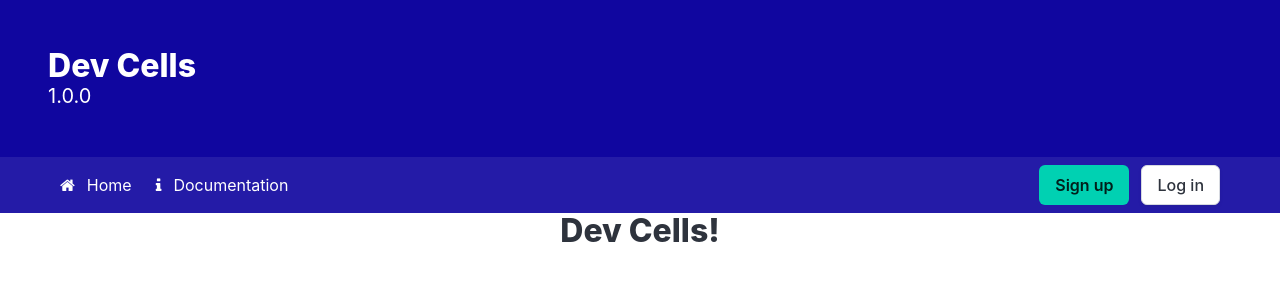
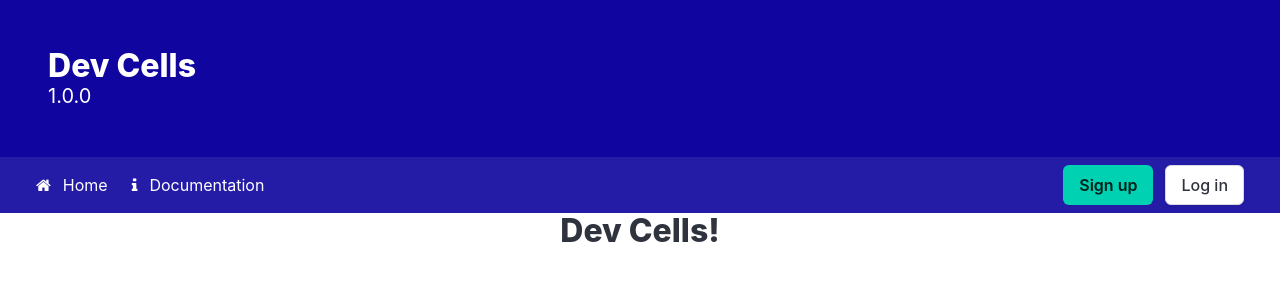
Before and after one commit to JoshuaClarke26/dev-cells, a Django app: page / in a window 1280 px wide. Shown: the top 300 px of the page. Run offline with Django 5.2, Linux system fonts and the light colour scheme.

Commit message:
updated navbar styling

```diff
--- a/dc_source/static/css/rolls_royce.css
+++ b/dc_source/static/css/rolls_royce.css
@@ -24,7 +24,7 @@
   height: 4px;
   left: 50%;
   position: absolute;
-  background: #676672;
+  background: #ffffff;
   transition: width 0.3s ease 0s, left 0.3s ease 0s;
   width: 0;
 }
--- a/dc_source/templates/shared/nav_bar.html
+++ b/dc_source/templates/shared/nav_bar.html
@@ -11,7 +11,7 @@
 </section>
 
 <div class="nav-container">
-    <nav class="navbar px-6" role="navigation" aria-label="main navigation">
+    <nav class="navbar px-5" role="navigation" aria-label="main navigation">
     <div class="navbar-brand">
         <a role="button" class="navbar-burger" aria-label="menu" aria-expanded="false" data-target="navbarBasicExample">
         <span aria-hidden="true"></span>
```
